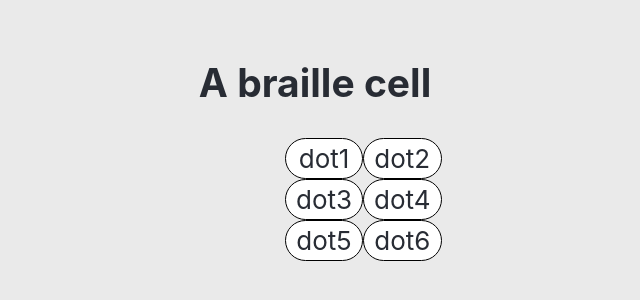
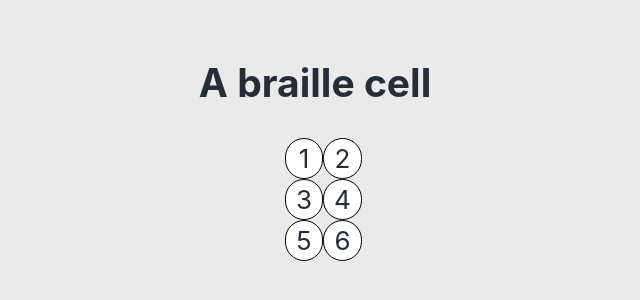
Before and after one commit to Krispy2009/braille-buddy, a React (Create React App) app: page / in a window 1280 px wide. Shown: the part 256-556 px from the top of the page, without its empty margins (325-965 px from the left). Built offline with nearby package versions, Linux system fonts and the light colour scheme.

Commit message:
working braille cell

```diff
--- a/src/App.tsx
+++ b/src/App.tsx
@@ -25,6 +25,7 @@ const Cell: React.FC = () => {
     const newCells: CellType = { ...cells };
     newCells[dot] = !cells[dot];
     setCells(newCells);
+    console.log(newCells);
   };
 
   return (
@@ -46,13 +47,14 @@ type DotProps = {
   onClick: (dot: keyof CellType) => void;
 };
 
-const Dot = styled(({ cellId, isOn, className }: DotProps) => {
+const Dot = styled(({ cellId, isOn, className, onClick }: DotProps) => {
   return (
     <span
       className={className}
       style={{ backgroundColor: `${isOn ? "black" : "white"}` }}
+      onClick={(event) => onClick(cellId)}
     >
-      {cellId}
+      {cellId[3]}
     </span>
   );
 })`
```
